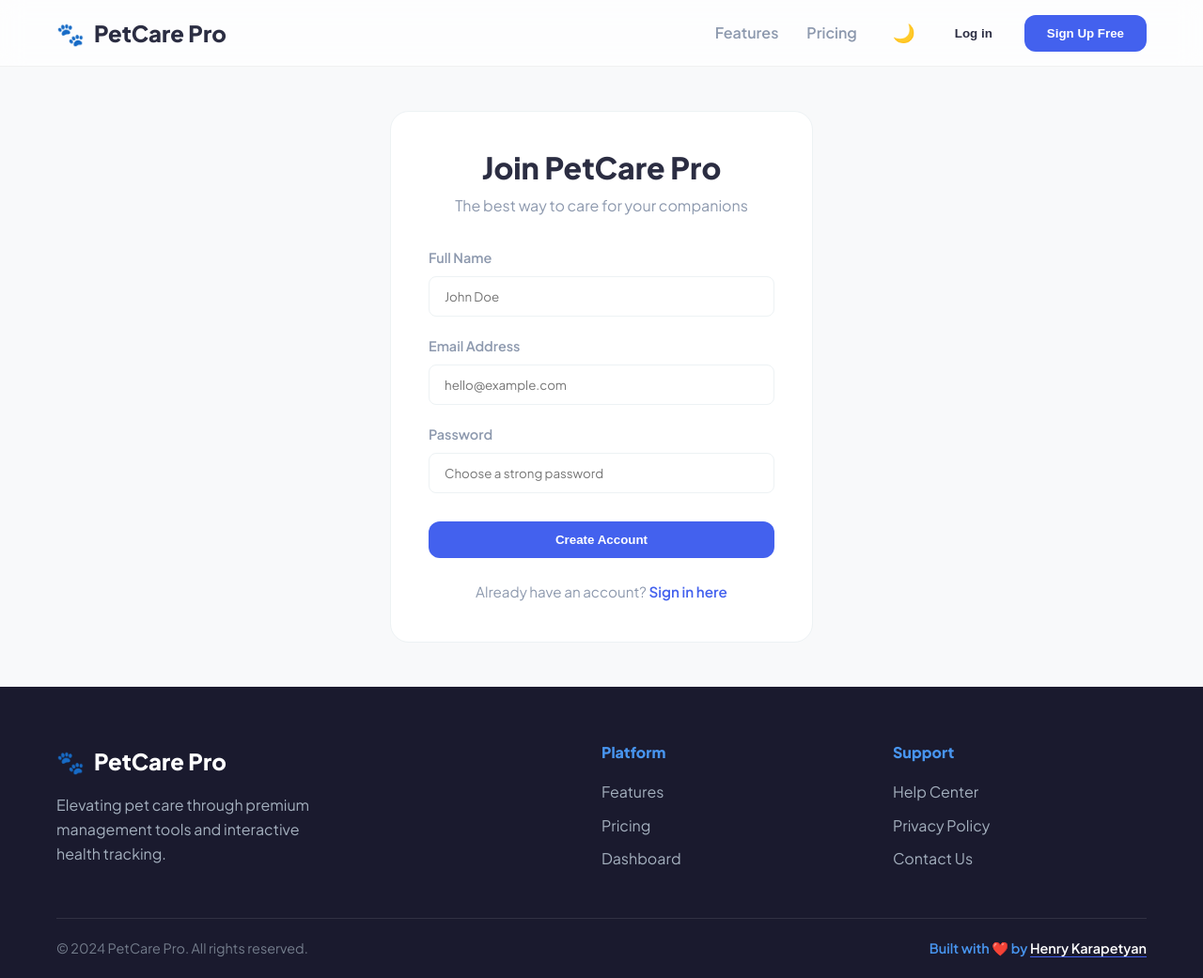
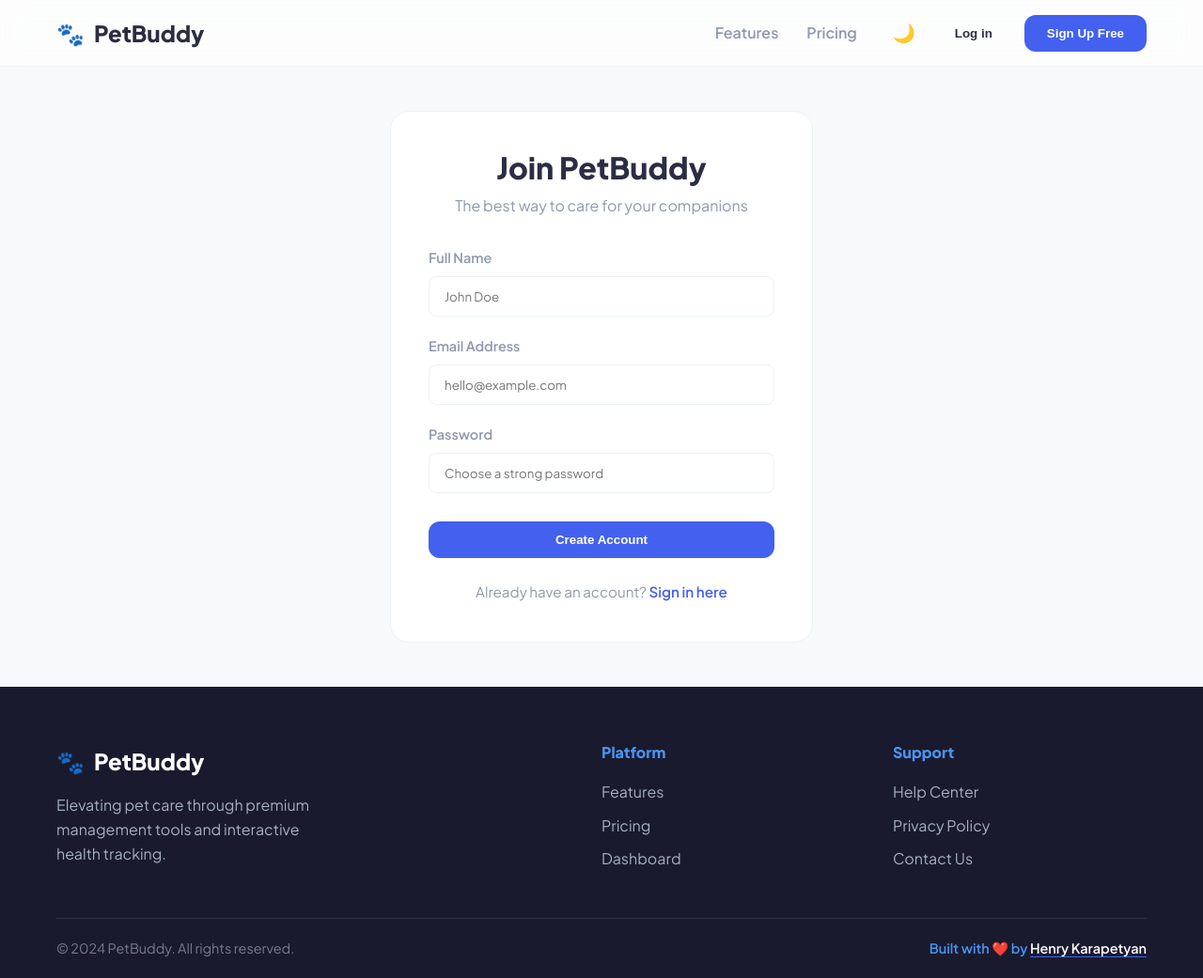
Before and after one commit to RaideH/zoo, a React (Vite) app in the folder PetBuddy/: page /register in a window 1280 px wide. Shown: the whole page at 94% size. Built offline with nearby package versions, Linux system fonts and the light colour scheme; no server answers.

Commit message:
change name

```diff
--- a/PetBuddy/package.json
+++ b/PetBuddy/package.json
@@ -1,5 +1,5 @@
 {
-  "name": "petcare-pro",
+  "name": "petbuddy",
   "private": true,
   "version": "1.0.0",
   "type": "module",
--- a/PetBuddy/src/components/PetIDCardModal.jsx
+++ b/PetBuddy/src/components/PetIDCardModal.jsx
@@ -94,7 +94,7 @@ const PetIDCardModal = ({ isOpen, onClose, pet }) => {
             </div>
             <div style={{ textAlign: 'right' }}>
               <p style={{ fontSize: '0.6rem', color: 'var(--text-muted)', margin: 0, textTransform: 'uppercase' }}>Issue Authority</p>
-              <p style={{ fontSize: '0.8rem', fontWeight: 800, color: 'var(--text-dark)' }}>PETCARE PRO GLOBAL</p>
+              <p style={{ fontSize: '0.8rem', fontWeight: 800, color: 'var(--text-dark)' }}>PETBUDDY GLOBAL</p>
               <div style={{ marginTop: '5px', height: '20px' }}>
                  {}
                  <div style={{ display: 'flex', gap: '1px', height: '100%', justifyContent: 'flex-end', opacity: 0.3 }}>
--- a/PetBuddy/src/components/layout/Footer.jsx
+++ b/PetBuddy/src/components/layout/Footer.jsx
@@ -9,7 +9,7 @@ const Footer = () => {
           <div className="footer-brand">
             <Link to="/" className="nav-logo" style={{ color: 'white' }}>
               <span className="logo-icon">🐾</span>
-              <span className="logo-text">PetCare Pro</span>
+              <span className="logo-text">PetBuddy</span>
             </Link>
             <p>Elevating pet care through premium management tools and interactive health tracking.</p>
           </div>
@@ -31,7 +31,7 @@ const Footer = () => {
 
         <div className="footer-bottom">
           <div style={{ display: 'flex', justifyContent: 'space-between', alignItems: 'center', flexWrap: 'wrap', gap: '20px' }}>
-            <p>&copy; 2024 PetCare Pro. All rights reserved.</p>
+            <p>&copy; 2024 PetBuddy. All rights reserved.</p>
             <p style={{ fontWeight: '600', color: 'var(--primary-light)' }}>
               Built with ❤️ by <span style={{ color: 'white', borderBottom: '1px solid var(--primary)' }}>Henry Karapetyan</span>
             </p>
--- a/PetBuddy/src/components/layout/Navbar.jsx
+++ b/PetBuddy/src/components/layout/Navbar.jsx
@@ -11,7 +11,7 @@ const Navbar = () => {
       <div className="container nav-content">
         <Link to="/" className="nav-logo">
           <span className="logo-icon">🐾</span>
-          <span className="logo-text">PetCare Pro</span>
+          <span className="logo-text">PetBuddy</span>
         </Link>
         <div className="nav-links">
           <Link to="/features" className="nav-link">Features</Link>
--- a/PetBuddy/src/context/AuthContext.jsx
+++ b/PetBuddy/src/context/AuthContext.jsx
@@ -7,7 +7,7 @@ export const AuthProvider = ({ children }) => {
   const [loading, setLoading] = useState(true);
 
   useEffect(() => {
-    const savedUser = localStorage.getItem('petcare_user');
+    const savedUser = localStorage.getItem('petbuddy_user');
     if (savedUser) {
       setUser(JSON.parse(savedUser));
     }
@@ -16,20 +16,20 @@ export const AuthProvider = ({ children }) => {
 
   const signup = async (email, password, name) => {
     const newUser = { id: crypto.randomUUID(), email, user_metadata: { name } };
-    localStorage.setItem('petcare_user', JSON.stringify(newUser));
+    localStorage.setItem('petbuddy_user', JSON.stringify(newUser));
     setUser(newUser);
     return { user: newUser };
   };
 
   const login = async (email, password) => {
     const newUser = { id: crypto.randomUUID(), email, user_metadata: { name: email.split('@')[0] } };
-    localStorage.setItem('petcare_user', JSON.stringify(newUser));
+    localStorage.setItem('petbuddy_user', JSON.stringify(newUser));
     setUser(newUser);
     return { user: newUser };
   };
 
   const logout = async () => {
-    localStorage.removeItem('petcare_user');
+    localStorage.removeItem('petbuddy_user');
     setUser(null);
   };
 
--- a/PetBuddy/src/pages/FeaturesPage.jsx
+++ b/PetBuddy/src/pages/FeaturesPage.jsx
@@ -8,7 +8,7 @@ const FeaturesPage = () => {
                     Everything You Need to <br/><span className="text-gradient">Care for Your Pet</span>
                 </h1>
                 <p style={{ color: 'var(--text-muted)', fontSize: '1.2rem', maxWidth: '600px', margin: '0 auto 60px' }}>
-                    PetCare Pro offers a comprehensive suite of premium tools designed to make pet management effortless, interactive, and beautifully visual.
+                    PetBuddy offers a comprehensive suite of premium tools designed to make pet management effortless, interactive, and beautifully visual.
                 </p>
 
                 <div className="pet-grid">
--- a/PetBuddy/src/pages/LandingPage.jsx
+++ b/PetBuddy/src/pages/LandingPage.jsx
@@ -14,7 +14,7 @@ const LandingPage = () => {
               <span className="text-gradient">With Professional Precision</span>
             </h1>
             <p className="hero-subtitle">
-              PetCare Pro is the ultimate dashboard for tracking health, dietary needs, and daily routines of your beloved companions.
+              PetBuddy is the ultimate dashboard for tracking health, dietary needs, and daily routines of your beloved companions.
             </p>
             <div className="hero-actions">
               <Link to="/register">
--- a/PetBuddy/src/pages/LoginPage.jsx
+++ b/PetBuddy/src/pages/LoginPage.jsx
@@ -36,7 +36,7 @@ const LoginPage = () => {
     <div className="auth-page container">
       <Card className="auth-card">
         <h2 className="text-center auth-title">Welcome Back</h2>
-        <p className="text-center auth-subtitle">Log in to your PetCare Pro account</p>
+        <p className="text-center auth-subtitle">Log in to your PetBuddy account</p>
 
         {error && <div style={{ color: 'var(--blood)', textAlign: 'center', marginBottom: '15px' }}>{error}</div>}
 
--- a/PetBuddy/src/pages/RegisterPage.jsx
+++ b/PetBuddy/src/pages/RegisterPage.jsx
@@ -36,7 +36,7 @@ const RegisterPage = () => {
   return (
     <div className="auth-page container">
       <Card className="auth-card">
-        <h2 className="text-center auth-title">Join PetCare Pro</h2>
+        <h2 className="text-center auth-title">Join PetBuddy</h2>
         <p className="text-center auth-subtitle">The best way to care for your companions</p>
 
         {error && <div style={{ color: 'var(--blood)', textAlign: 'center', marginBottom: '15px' }}>{error}</div>}
--- a/PetBuddy/src/utils/email.js
+++ b/PetBuddy/src/utils/email.js
@@ -15,7 +15,7 @@ export const sendWelcomeEmail = async (userData) => {
     const templateParams = {
       user_name: userData.name,
       user_email: userData.email,
-      message: 'Welcome to PetCare Pro! We are excited to help you care for your companions.',
+      message: 'Welcome to PetBuddy! We are excited to help you care for your companions.',
       admin_note: `New user registered: ${userData.name} (${userData.email})`
     };
 
```
Also changed, not shown: 1 other file (tests, documents, lock files or other folders).
